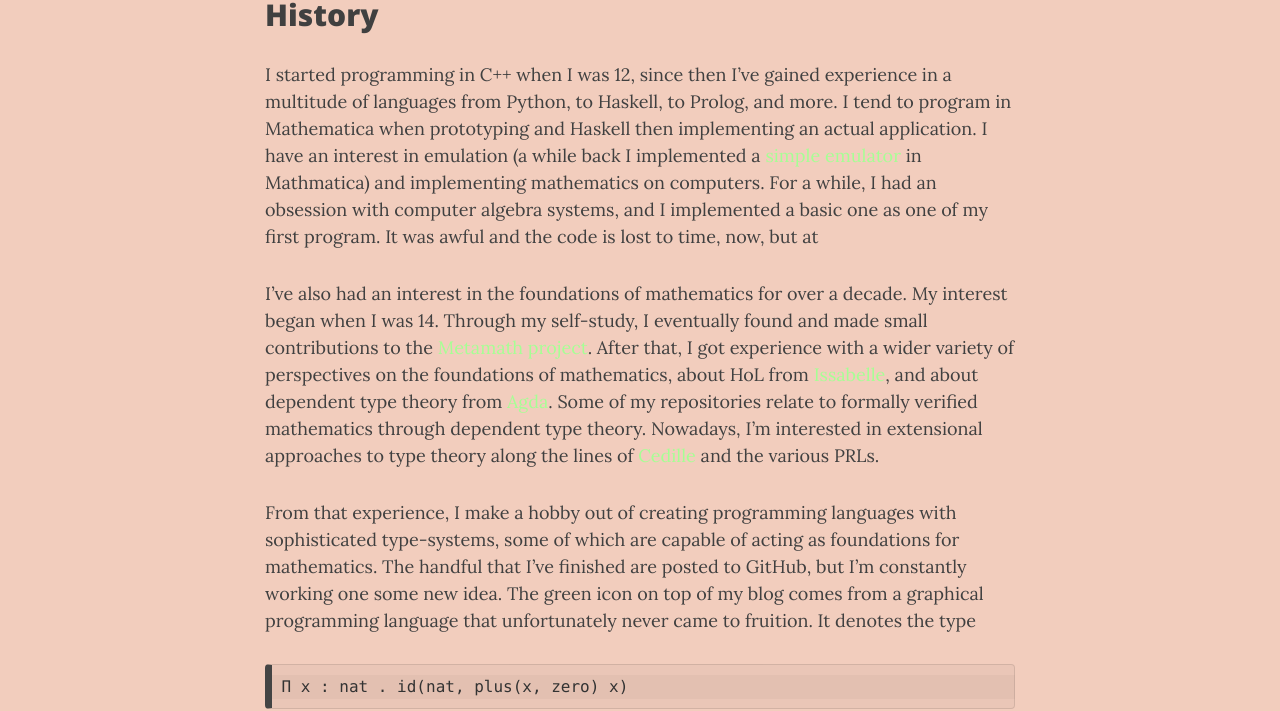
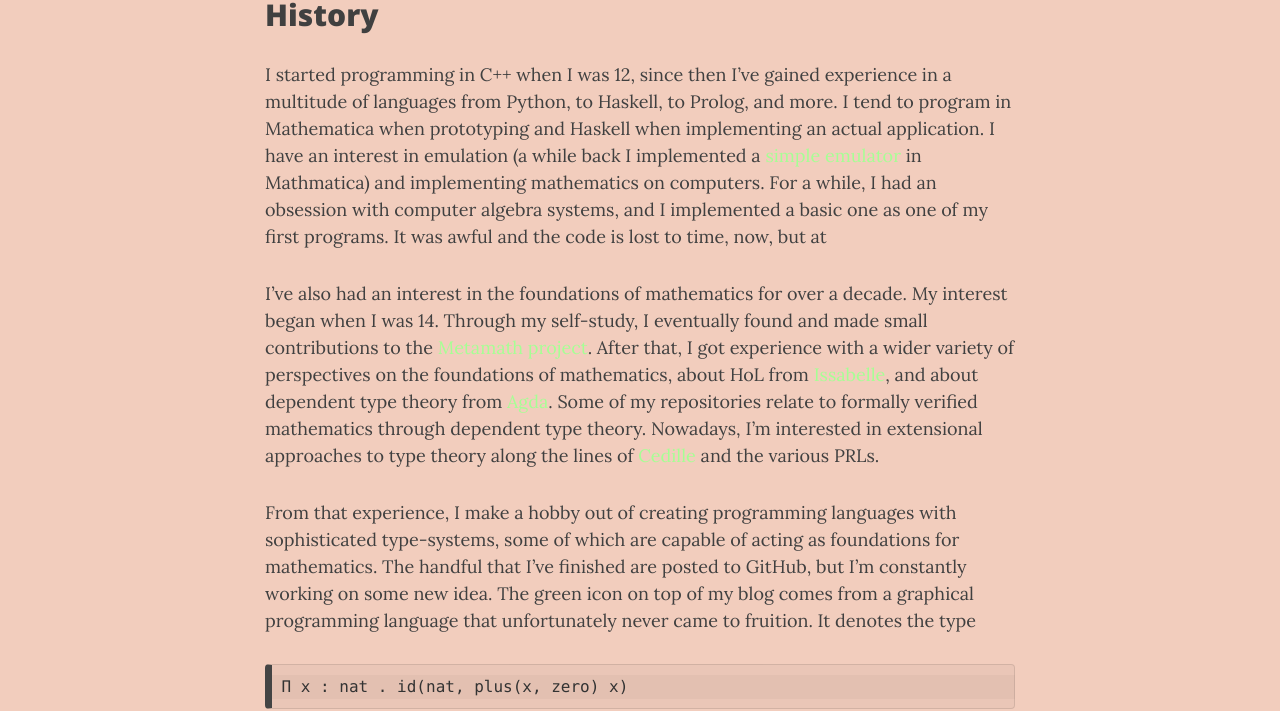
Before and after one commit to AHartNtkn/AHartNtkn.github.io, a Jekyll site: the page built from aboutme.md, in a window 1280 px wide and 1400 px high. Shown: the part 329-1040 px from the top of the window. Built offline with Jekyll 4.4.1, drawn with Linux system fonts in a browser that asks for light colours; nearby versions of some CDN libraries.

Commit message:
Fix typis in about me

```diff
--- a/aboutme.md
+++ b/aboutme.md
@@ -8,11 +8,11 @@ My name is Anthony Hart. I'm a current Data Science student with an interest in
 
 ## History
 
-I started programming in C++ when I was 12, since then I've gained experience in a multitude of languages from Python, to Haskell, to Prolog, and more. I tend to program in Mathematica when prototyping and Haskell then implementing an actual application. I have an interest in emulation (a while back I implemented a [simple emulator](https://community.wolfram.com/groups/-/m/t/138003?p_p_auth=UdH7DgrD) in Mathmatica) and implementing mathematics on computers. For a while, I had an obsession with computer algebra systems, and I implemented a basic one as one of my first program. It was awful and the code is lost to time, now, but at
+I started programming in C++ when I was 12, since then I've gained experience in a multitude of languages from Python, to Haskell, to Prolog, and more. I tend to program in Mathematica when prototyping and Haskell when implementing an actual application. I have an interest in emulation (a while back I implemented a [simple emulator](https://community.wolfram.com/groups/-/m/t/138003?p_p_auth=UdH7DgrD) in Mathmatica) and implementing mathematics on computers. For a while, I had an obsession with computer algebra systems, and I implemented a basic one as one of my first programs. It was awful and the code is lost to time, now, but at
 
 I've also had an interest in the foundations of mathematics for over a decade. My interest began when I was 14. Through my self-study, I eventually found and made small contributions to the [Metamath project](http://us.metamath.org/). After that, I got experience with a wider variety of perspectives on the foundations of mathematics, about HoL from [Issabelle](https://isabelle.in.tum.de/), and about dependent type theory from [Agda](https://wiki.portal.chalmers.se/agda/pmwiki.php). Some of my repositories relate to formally verified mathematics through dependent type theory. Nowadays, I'm interested in extensional approaches to type theory along the lines of [Cedille](https://cedille.github.io/) and the various PRLs.
 
-From that experience, I make a hobby out of creating programming languages with sophisticated type-systems, some of which are capable of acting as foundations for mathematics. The handful that I've finished are posted to GitHub, but I'm constantly working one some new idea. The green icon on top of my blog comes from a graphical programming language that unfortunately never came to fruition. It denotes the type
+From that experience, I make a hobby out of creating programming languages with sophisticated type-systems, some of which are capable of acting as foundations for mathematics. The handful that I've finished are posted to GitHub, but I'm constantly working on some new idea. The green icon on top of my blog comes from a graphical programming language that unfortunately never came to fruition. It denotes the type
 
     Π x : nat . id(nat, plus(x, zero) x)
 
```
